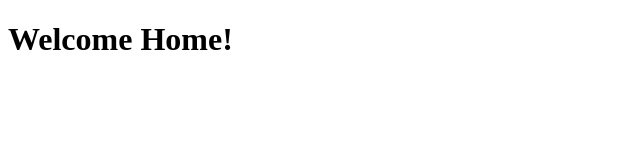
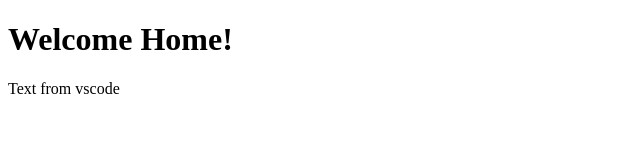
Before and after one commit to Hadehwahle/20C-cohort-practice, a plain HTML site: page index.html in a window 1280 px wide. Shown: the whole page, without its empty margins (0-640 px from the left). Drawn offline with Linux system fonts and the light colour scheme.

Commit message:
added a paragraph from vscode

```diff
--- a/index.html
+++ b/index.html
@@ -7,5 +7,6 @@
   </head>
   <body>
     <h1>Welcome Home!</h1>
+    <p>Text from vscode</p>
   </body>
 </html>
```
